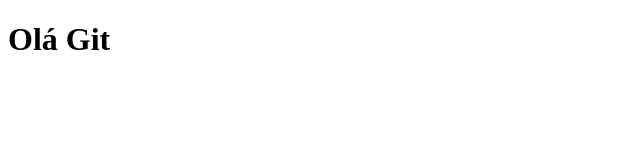
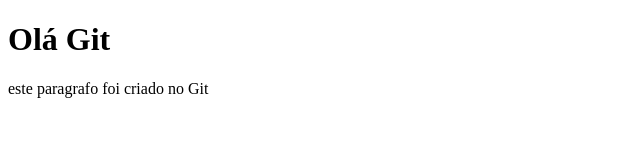
Before and after one commit to joaorobertodefreitas/livracara, a plain HTML site: page index.html in a window 1280 px wide. Shown: the whole page, without its empty margins (0-640 px from the left). Drawn offline with Linux system fonts and the light colour scheme.

Commit message:
Update index.html

```diff
--- a/index.html
+++ b/index.html
@@ -9,6 +9,7 @@
 
 <h1 class="text-center">Olá Git</h1>
 
+    <p> este paragrafo foi criado no Git </p>
 
 </body>
 </html>
```
